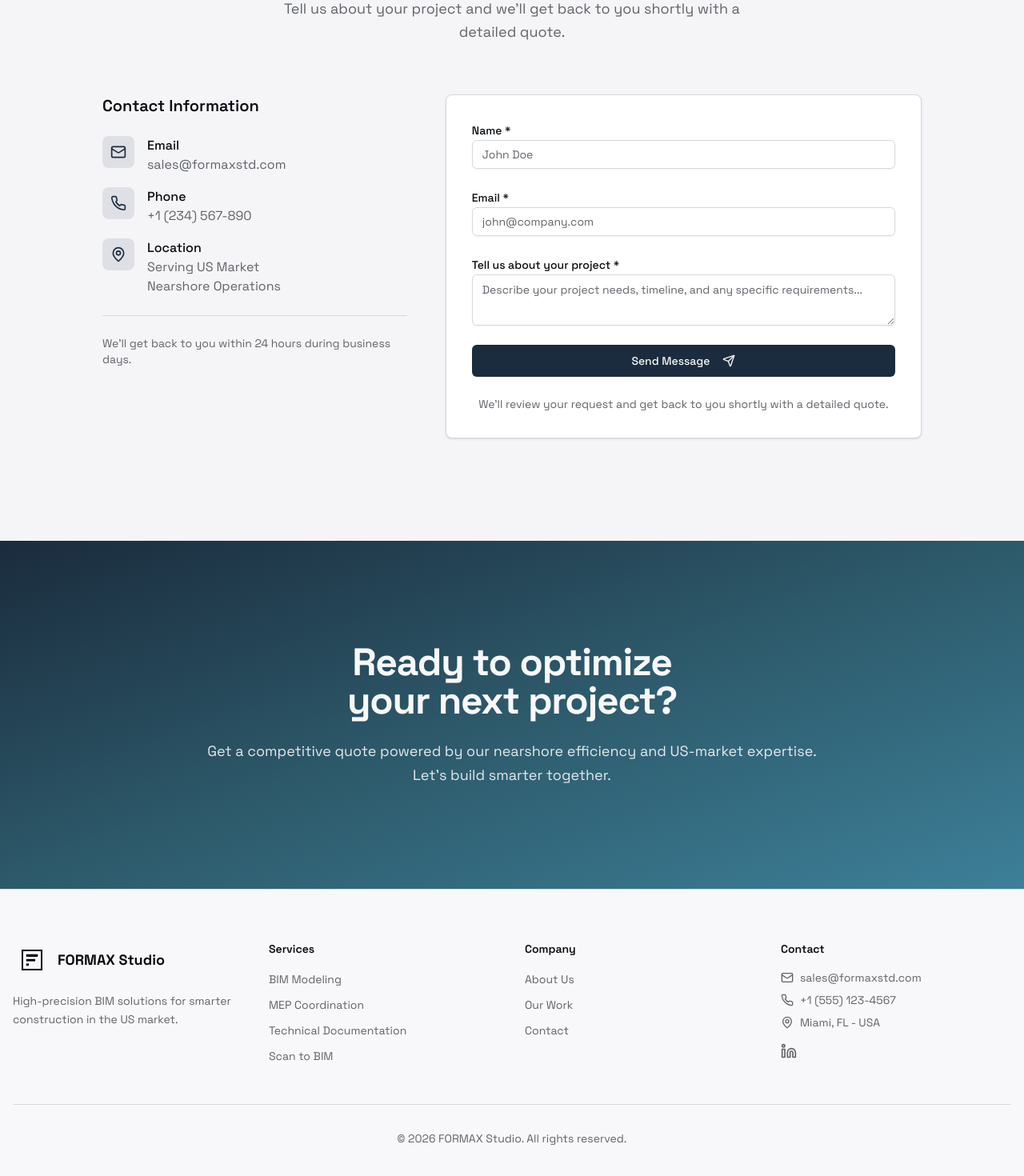
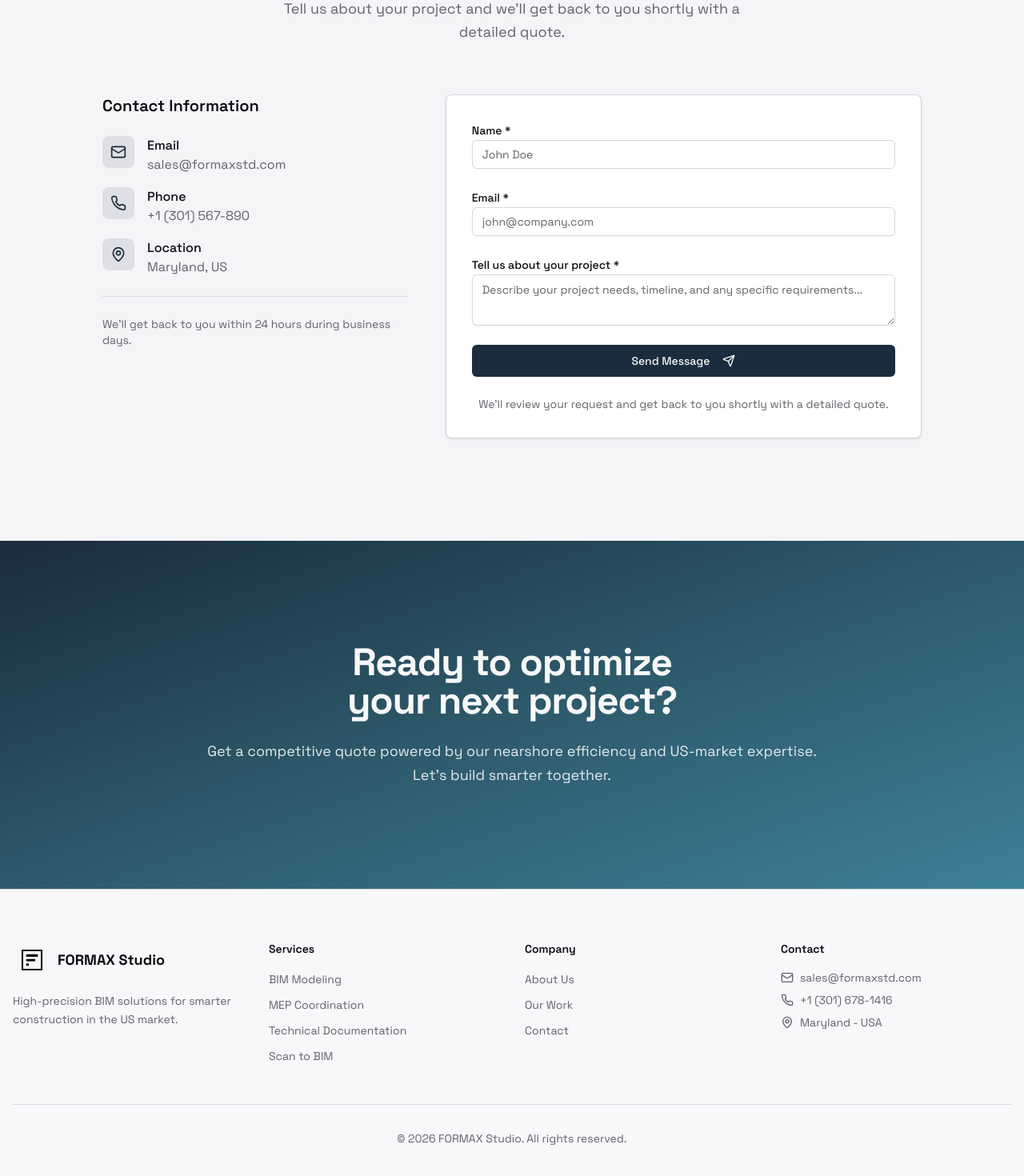
Before and after one commit to Arturowarc/v0-landing-page-for-bim, a Next.js app: page / in a window 1280 px wide. Shown: the part 4781-6251 px from the top of the page at 80% size. Built offline with nearby package versions, Linux system fonts and the light colour scheme.

Commit message:
feat: sync v0-landing-page-for-bim with main
Update all files and assets from main branch

Co-authored-by: undefined <undefined+undefined@users.noreply.github.com>

```diff
--- a/components/contact-section.tsx
+++ b/components/contact-section.tsx
@@ -100,7 +100,7 @@ async function handleSubmit(e: React.FormEvent<HTMLFormElement>) {
                   <div>
                     <p className="font-medium text-sm sm:text-base">Phone</p>
                     <a href="tel:+1234567890" className="text-sm sm:text-base text-muted-foreground hover:text-primary">
-                      +1 (234) 567-890
+                       +1 (301) 567-890
                     </a>
                   </div>
                 </div>
@@ -112,9 +112,7 @@ async function handleSubmit(e: React.FormEvent<HTMLFormElement>) {
                   <div>
                     <p className="font-medium text-sm sm:text-base">Location</p>
                     <p className="text-sm sm:text-base text-muted-foreground">
-                      Serving US Market
-                      <br />
-                      Nearshore Operations
+                      Maryland, US
                     </p>
                   </div>
                 </div>
--- a/components/footer.tsx
+++ b/components/footer.tsx
@@ -116,16 +116,16 @@ export function Footer() {
               </li>
               <li className="flex items-center gap-2 text-xs sm:text-sm text-muted-foreground">
                 <Phone className="h-4 w-4 flex-shrink-0" />
-                +1 (555) 123-4567
+                +1 (301) 678-1416
               </li>
               <li className="flex items-center gap-2 text-xs sm:text-sm text-muted-foreground">
                 <MapPin className="h-4 w-4 flex-shrink-0" />
-                Miami, FL - USA
+                 Maryland - USA
               </li>
             </ul>
             <div className="flex gap-4 mt-4">
               <Link href="#" className="text-muted-foreground hover:text-foreground transition-colors">
-                <Linkedin className="h-5 w-5" />
+
                 <span className="sr-only">LinkedIn</span>
               </Link>
             </div>
```
